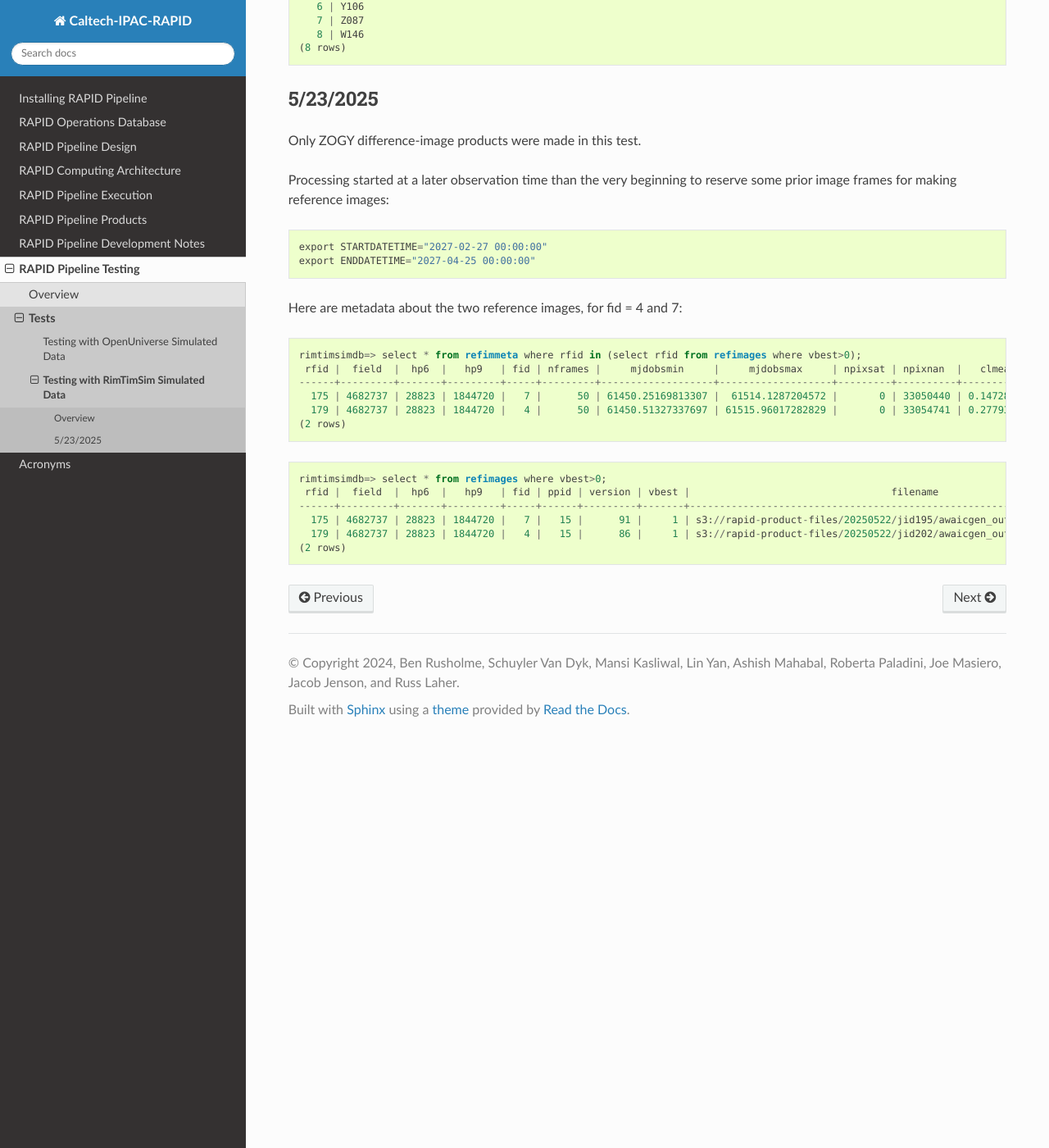
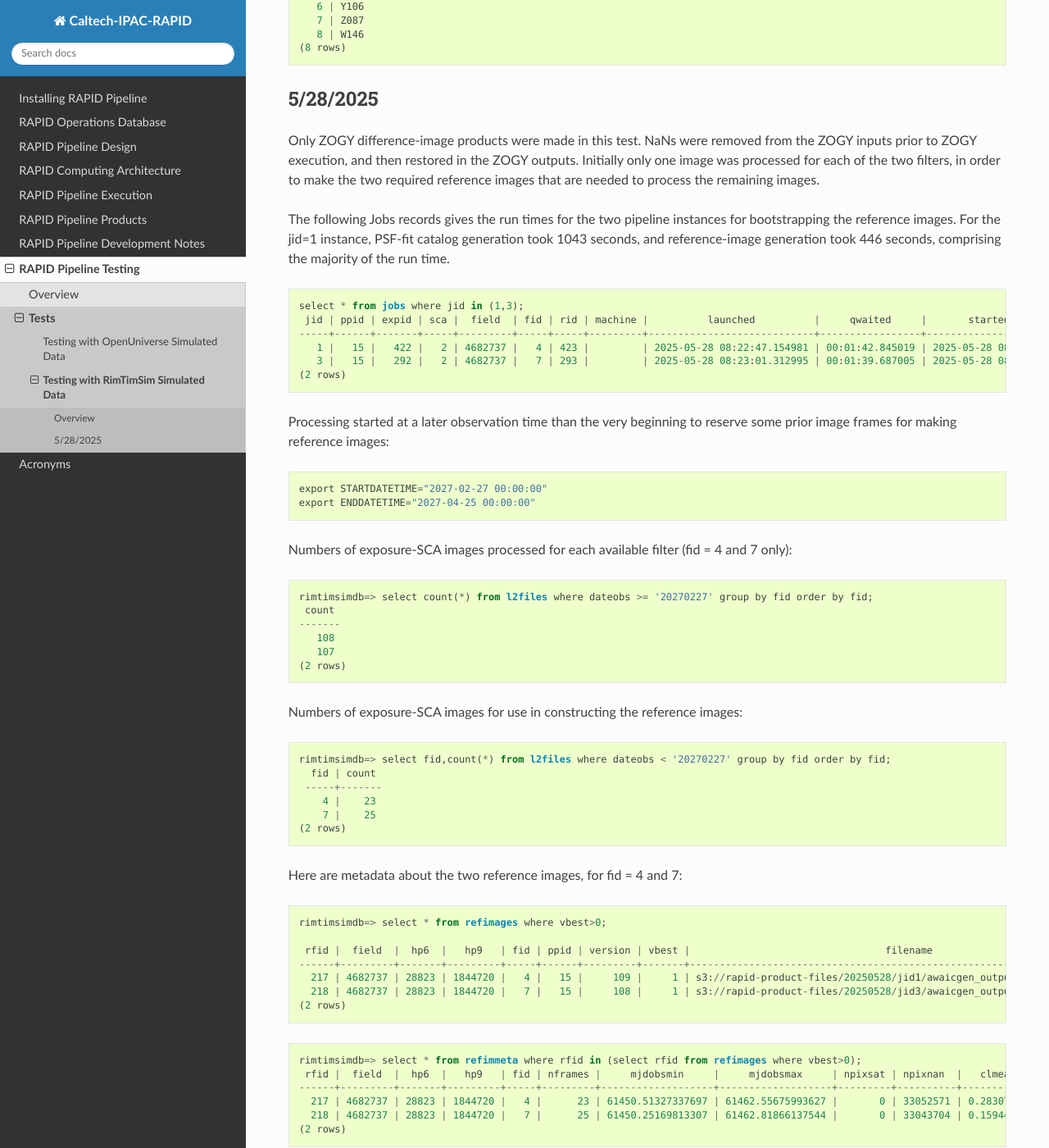
Before and after one commit to Caltech-IPAC/rapid, a Sphinx documentation site: the page built from docs/source/dev/rimtimsim_tests.rst, in a window 1280 px wide and 1400 px high, scrolled down 912 px. Shown: the whole window at 82% size. Built offline with Sphinx 7.4.7 and the Read the Docs theme 3.1.0, drawn with Linux system fonts in a browser that asks for light colours; formulas are drawn with MathJax 3; some of the changed text lies outside the part shown.

Commit message:
Started documenting 5/28/2025 test.

```diff
--- a/docs/source/dev/rimtimsim_tests.rst
+++ b/docs/source/dev/rimtimsim_tests.rst
@@ -5,6 +5,7 @@ Overview
 ************************************
 
 Robby Wilson's simulated data, hereby referred to as RimTimSim data.
+These are images of dense stellar fields.
 It is a small dataset with just 263 images total (details below).
 
 The tests described below are organized by processing date.
@@ -44,34 +45,75 @@ Look-up table all of the filter IDs versus filter names included in the database
        8 | W146
     (8 rows)
 
-5/23/2025
+
+5/28/2025
 ************************************
 
 Only ZOGY difference-image products were made in this test.
+NaNs were removed from the ZOGY inputs prior to ZOGY execution, and then restored in the ZOGY outputs.
+Initially only one image was processed for each of the two filters, in order to make the two required reference images
+that are needed to process the remaining images.
+
+The following Jobs records gives the run times for the two pipeline instances for bootstrapping the reference images.
+For the jid=1 instance, PSF-fit catalog generation took 1043 seconds, and reference-image generation took 446 seconds,
+comprising the majority of the run time.
+
+.. code-block::
+
+    select * from jobs where jid in (1,3);
+     jid | ppid | expid | sca |  field  | fid | rid | machine |          launched          |     qwaited     |       started       |        ended        | elapsed  | exitcode | status | slurm |            awsbatchjobid
+    -----+------+-------+-----+---------+-----+-----+---------+----------------------------+-----------------+---------------------+---------------------+----------+----------+--------+-------+--------------------------------------
+       1 |   15 |   422 |   2 | 4682737 |   4 | 423 |         | 2025-05-28 08:22:47.154981 | 00:01:42.845019 | 2025-05-28 08:24:30 | 2025-05-28 08:51:24 | 00:26:54 |        0 |      1 |       | e2b58b65-84c9-4beb-8a8c-1c429f7fa37b
+       3 |   15 |   292 |   2 | 4682737 |   7 | 293 |         | 2025-05-28 08:23:01.312995 | 00:01:39.687005 | 2025-05-28 08:24:41 | 2025-05-28 08:46:41 | 00:22:00 |        0 |      1 |       | 5f983f49-803e-44e7-80fb-dff097d68a41
+    (2 rows)
+
 
 Processing started at a later observation time than the very beginning to reserve some prior image frames for making reference images::
 
     export STARTDATETIME="2027-02-27 00:00:00"
     export ENDDATETIME="2027-04-25 00:00:00"
 
+
+Numbers of exposure-SCA images processed for each available filter (fid = 4 and 7 only):
+
+.. code-block::
+
+    rimtimsimdb=> select count(*) from l2files where dateobs >= '20270227' group by fid order by fid;
+     count
+    -------
+       108
+       107
+    (2 rows)
+
+Numbers of exposure-SCA images for use in constructing the reference images:
+
+.. code-block::
+
+    rimtimsimdb=> select fid,count(*) from l2files where dateobs < '20270227' group by fid order by fid;
+      fid | count
+     -----+-------
+        4 |    23
+        7 |    25
+    (2 rows)
+
+
 Here are metadata about the two reference images, for fid = 4 and 7:
+
+.. code-block::
+
+    rimtimsimdb=> select * from refimages where vbest>0;
+
+     rfid |  field  |  hp6  |   hp9   | fid | ppid | version | vbest |                                 filename                                 | status |             checksum             |          created           | svid | avid | archivestatus | infobits
+    ------+---------+-------+---------+-----+------+---------+-------+--------------------------------------------------------------------------+--------+----------------------------------+----------------------------+------+------+---------------+----------
+      217 | 4682737 | 28823 | 1844720 |   4 |   15 |     109 |     1 | s3://rapid-product-files/20250528/jid1/awaicgen_output_mosaic_image.fits |      1 | e5609ad6307f7c6ac35729501d8aff6e | 2025-05-28 09:03:48.450075 |    1 |      |             0 |        0
+      218 | 4682737 | 28823 | 1844720 |   7 |   15 |     108 |     1 | s3://rapid-product-files/20250528/jid3/awaicgen_output_mosaic_image.fits |      1 | f48bbdfe9314e0756e83eb97a1cd9c7d | 2025-05-28 09:03:49.889292 |    1 |      |             0 |        0
+    (2 rows)
 
 .. code-block::
 
     rimtimsimdb=> select * from refimmeta where rfid in (select rfid from refimages where vbest>0);
      rfid |  field  |  hp6  |   hp9   | fid | nframes |     mjdobsmin     |     mjdobsmax     | npixsat | npixnan  |   clmean   |  clstddev   | clnoutliers |  gmedian   | datascale  |    gmin     |   gmax    | cov5percent | medncov |  medpixunc  | fwhmmedpix | fwhmminpix | fwhmmaxpix | nsexcatsources
     ------+---------+-------+---------+-----+---------+-------------------+-------------------+---------+----------+------------+-------------+-------------+------------+------------+-------------+-----------+-------------+---------+-------------+------------+------------+------------+----------------
-      175 | 4682737 | 28823 | 1844720 |   7 |      50 | 61450.25169813307 |  61514.1287204572 |       0 | 33050440 | 0.14728972 | 0.095754854 |     1516632 | 0.12298192 | 0.12606817 | 0.019130437 | 221.08353 |    32.52232 |       0 | 0.014814872 |       3.75 |       0.07 |     770.63 |          46567
-      179 | 4682737 | 28823 | 1844720 |   4 |      50 | 61450.51327337697 | 61515.96017282829 |       0 | 33054741 | 0.27793813 |  0.10819535 |     1497630 |  0.2568315 | 0.14013869 |  0.09188577 | 308.40265 |   32.516655 |       0 |  0.02155227 |       4.14 |       0.18 |      382.3 |          49152
+      217 | 4682737 | 28823 | 1844720 |   4 |      23 | 61450.51327337697 | 61462.55675993627 |       0 | 33052571 | 0.28307146 |  0.10786036 |     1520878 | 0.26280764 | 0.14043844 |  0.09176843 |  313.1495 |    32.51655 |       0 | 0.032161918 |       6.22 |       2.45 |     159.01 |          40276
+      218 | 4682737 | 28823 | 1844720 |   7 |      25 | 61450.25169813307 | 61462.81866137544 |       0 | 33043704 | 0.15944998 | 0.102196425 |     1438074 | 0.13417932 | 0.13140243 | 0.020625079 | 305.82645 |   32.521763 |       0 | 0.021889236 |       6.09 |       2.75 |     253.22 |          56478
     (2 rows)
-
-
-.. code-block::
-
-
-    rimtimsimdb=> select * from refimages where vbest>0;
-     rfid |  field  |  hp6  |   hp9   | fid | ppid | version | vbest |                                  filename                                  | status |             checksum             |          created           | svid | avid | archivestatus | infobits
-    ------+---------+-------+---------+-----+------+---------+-------+----------------------------------------------------------------------------+--------+----------------------------------+----------------------------+------+------+---------------+----------
-      175 | 4682737 | 28823 | 1844720 |   7 |   15 |      91 |     1 | s3://rapid-product-files/20250522/jid195/awaicgen_output_mosaic_image.fits |      1 | ce3d5d4572168a8ff766707472b88f37 | 2025-05-22 08:36:26.505672 |    1 |      |             0 |        0
-      179 | 4682737 | 28823 | 1844720 |   4 |   15 |      86 |     1 | s3://rapid-product-files/20250522/jid202/awaicgen_output_mosaic_image.fits |      1 | 711f2e90e02e0f55967175be476ed270 | 2025-05-22 08:36:27.553619 |    1 |      |             0 |        0
-    (2 rows)
```
